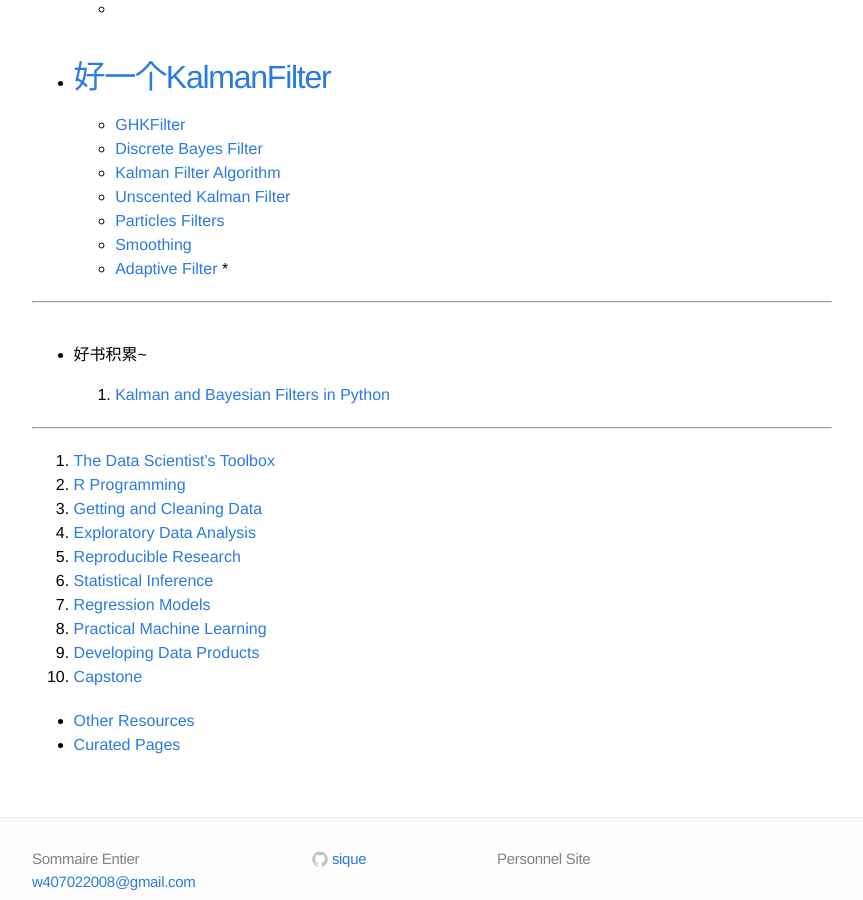
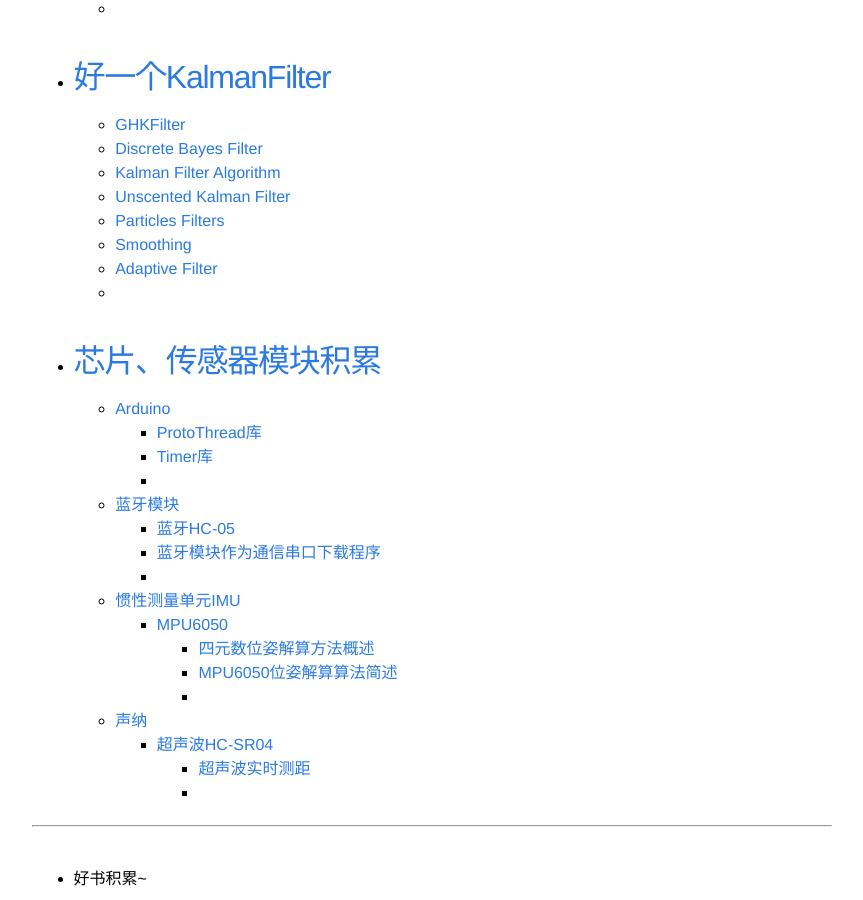
Before and after one commit to w407022008/Wangze.github.io, a Jekyll site: the page built from index.md, in a window 1280 px wide and 900 px high, scrolled down 391 px. Shown: the whole window, without its empty margins (208-1071 px from the left). Built offline with Jekyll 4.4.1, drawn with Linux system fonts in a browser that asks for light colours.

Commit message:
update index

```diff
--- a/index.md
+++ b/index.md
@@ -21,6 +21,24 @@ This site will record all of my study notes. C'est en train de ....
   * [Smoothing](http://nbviewer.jupyter.org/github/w407022008/All-of-Notes/blob/master/Kalman-Bayesian-Filter-Notes/13%20Smoothing--UKF_SensorFusion--Notes.ipynb)
   * [Adaptive Filter](http://nbviewer.jupyter.org/github/w407022008/All-of-Notes/blob/master/Kalman-Bayesian-Filter-Notes/14%20Adaptive-Filtering.ipynb)
   *
+* ## [芯片、传感器模块积累](https://github.com/w407022008/All-of-Notes/tree/master/some-learning-notes-for-chips&sensors)
+  * [Arduino](https://github.com/w407022008/All-of-Notes/tree/master/some-learning-notes-for-chips&sensors/Arduino-studyNotes)
+    * [ProtoThread库](http://nbviewer.jupyter.org/github/w407022008/All-of-Notes/blob/master/some-learning-notes-for-chips&sensors/Arduino-studyNotes/ProtoThreads库.ipynb)
+    * [Timer库](http://nbviewer.jupyter.org/github/w407022008/All-of-Notes/blob/master/some-learning-notes-for-chips&sensors/Arduino-studyNotes/Timer库.ipynb)
+    *
+  * [蓝牙模块](https://github.com/w407022008/All-of-Notes/tree/master/some-learning-notes-for-chips&sensors/Bluetooth)
+    * [蓝牙HC-05](https://github.com/w407022008/All-of-Notes/tree/master/some-learning-notes-for-chips&sensors/Bluetooth/BT-HC-05)
+    * [蓝牙模块作为通信串口下载程序](http://nbviewer.jupyter.org/github/w407022008/All-of-Notes/tree/master/some-learning-notes-for-chips&sensors/Bluetooth/BT-HC-05/HC-05蓝牙模块通信下载.ipynb)
+    *
+  * [惯性测量单元IMU](https://github.com/w407022008/All-of-Notes/tree/master/some-learning-notes-for-chips&sensors/IMU)
+    * [MPU6050](https://github.com/w407022008/All-of-Notes/tree/master/some-learning-notes-for-chips&sensors/IMU/MPU6050)
+      * [四元数位姿解算方法概述](http://nbviewer.jupyter.org/github/w407022008/All-of-Notes/tree/master/some-learning-notes-for-chips&sensors/IMU/MPU6050/四元数位姿解算.ipynb)
+      * [MPU6050位姿解算算法简述](http://nbviewer.jupyter.org/github/w407022008/All-of-Notes/tree/master/some-learning-notes-for-chips&sensors/IMU/MPU6050/MPU6050位姿解算简述.ipynb)
+      *
+  * [声纳](https://github.com/w407022008/All-of-Notes/tree/master/some-learning-notes-for-chips&sensors/sonar)
+    * [超声波HC-SR04](https://github.com/w407022008/All-of-Notes/tree/master/some-learning-notes-for-chips&sensors/sonar/sonar-HC-SR04)
+      * [超声波实时测距](http://nbviewer.jupyter.org/github/w407022008/All-of-Notes/tree/master/some-learning-notes-for-chips&sensors/sonar/sonar-HC-SR-04/HC-SR04.ipynb)
+      *
 
 ---
 * # 好书积累~
```
